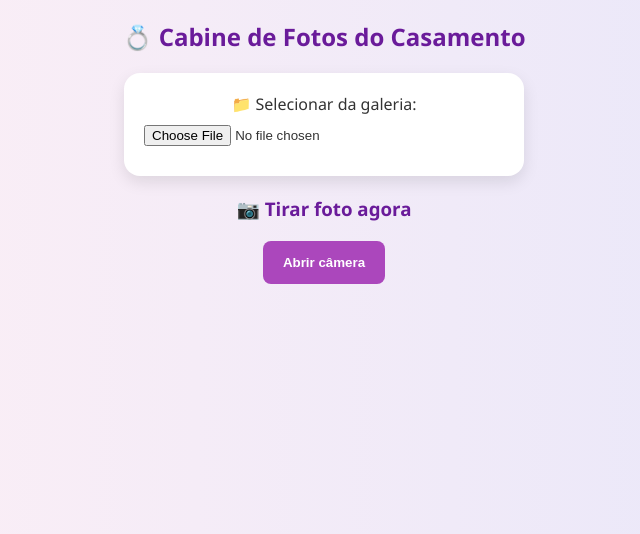
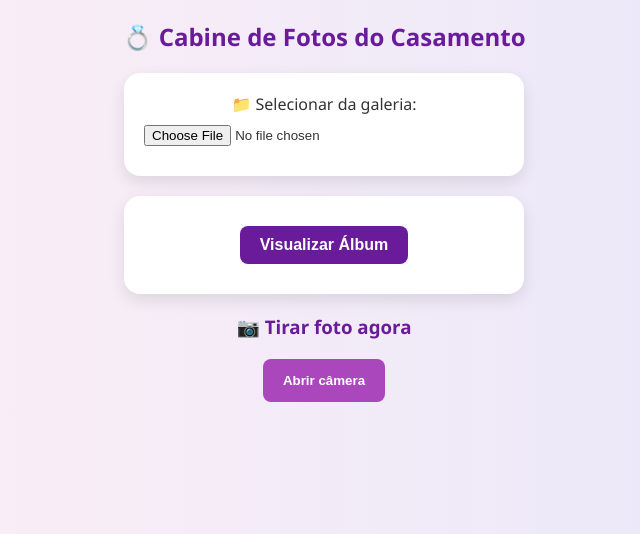
Before and after one commit to gabrielleite12/casamento, a Flask app: page / in a window 1280 px wide. Shown: the top 534 px of the page, without its empty margins (316-956 px from the left). Run offline with Flask 3, Linux system fonts and the light colour scheme.

Commit message:
Update index.html

```diff
--- a/templates/index.html
+++ b/templates/index.html
@@ -135,6 +135,12 @@
     </label>
   </form>
 
+  <form action="{{ url_for('album') }}" method="get" style="margin-top:20px;">
+    <button type="submit" style="padding:10px 20px; font-size:16px; background-color:#6a1b9a; color:white; border:none; border-radius:8px; cursor:pointer;">
+        Visualizar Álbum
+    </button>
+</form>
+
   <h3>📷 Tirar foto agora</h3>
   <button id="abrirCamera">Abrir câmera</button>
 
```
